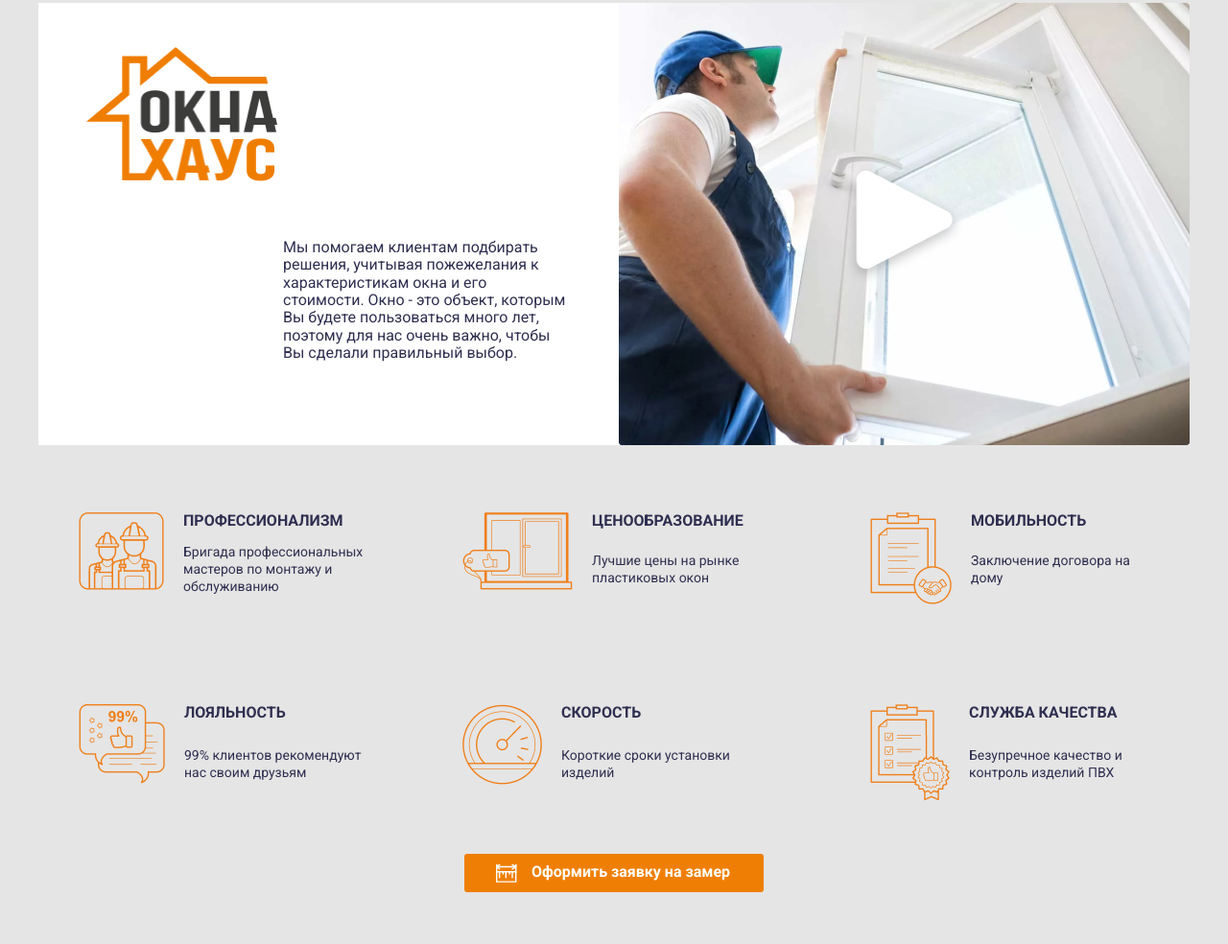
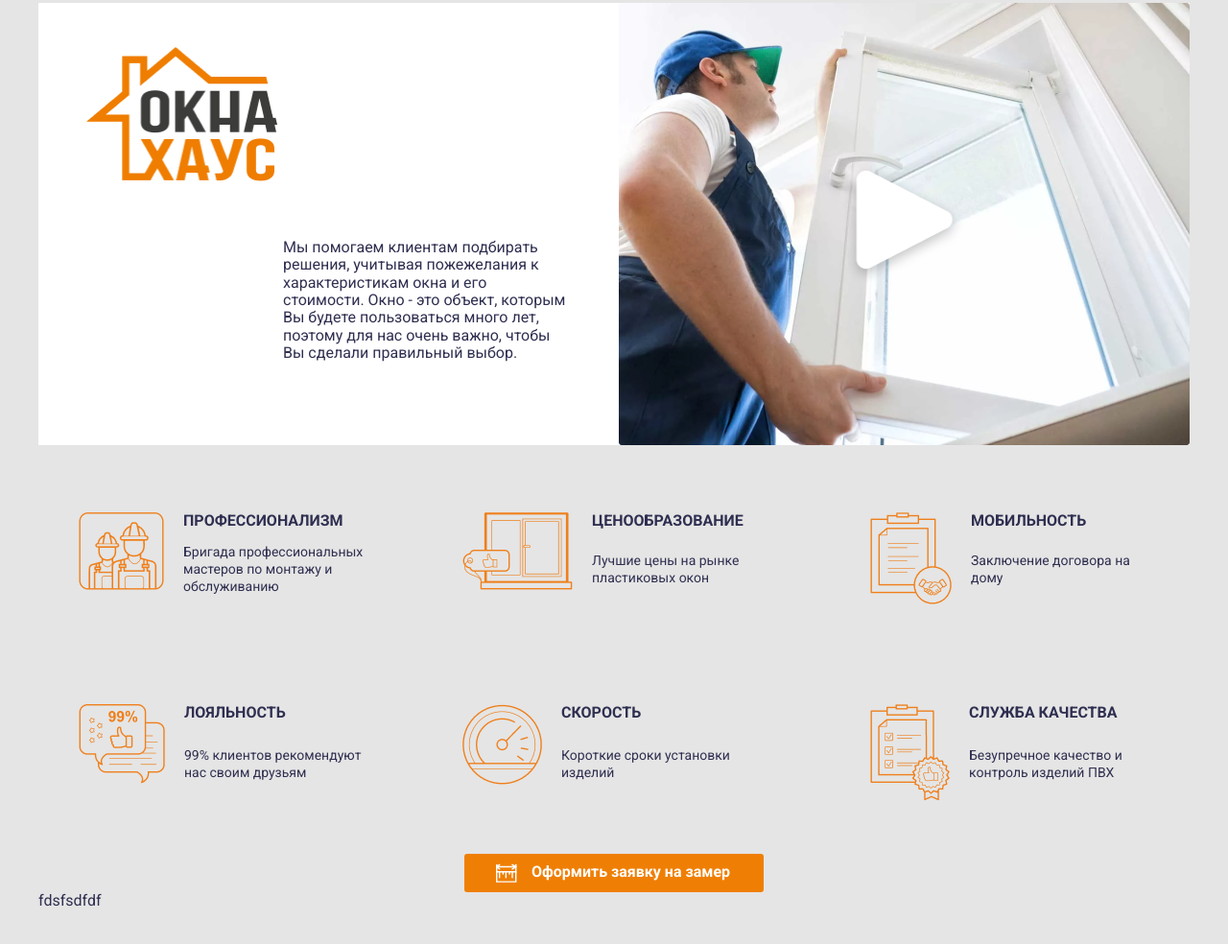
Before and after one commit to VictorKalantay/WindowsHouse, a website built with Parcel: page index.html in a window 1280 px wide. Shown: the part 2906-3890 px from the top of the page at 96% size. Built offline with nearby package versions, Linux system fonts and the light colour scheme.

Commit message:
Check how work git in phpstorm

```diff
--- a/index.html
+++ b/index.html
@@ -530,7 +530,7 @@
           <img src="img/header/froze_logo.svg" alt="froze">
           <p>Оформить заявку на замер</p>
         </div>
-
+                  <p>fdsfsdfdf</p>
       </div>
 
 
```
